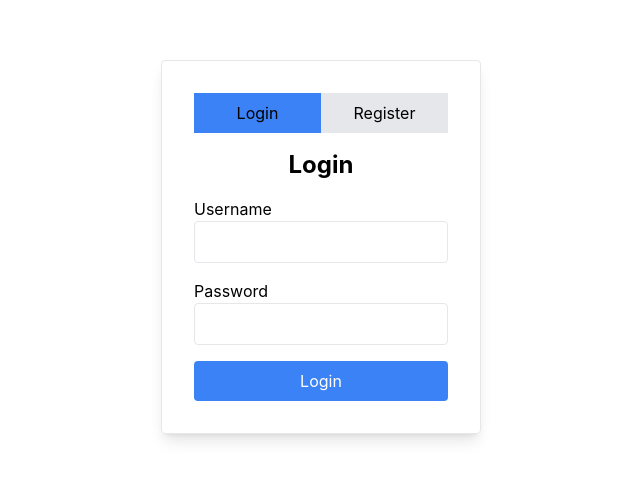
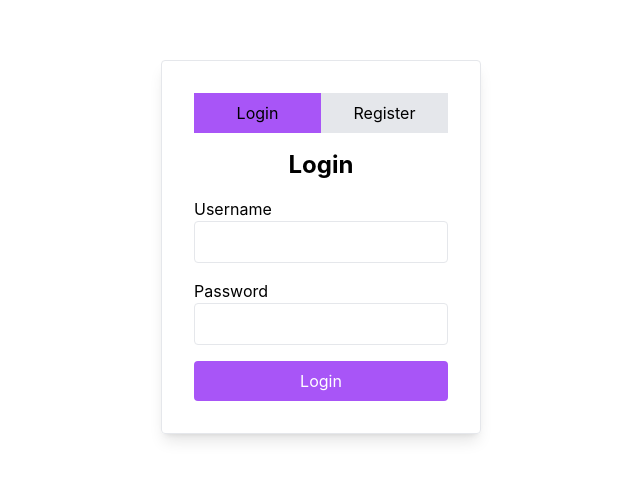
Before and after one commit to Nozzie-Dev/CrypX-Dashboard, a React (Create React App) app in the folder cryptx-dashboard/: page / in a window 1280 px wide. Shown: the part 153-632 px from the top of the page, without its empty margins (319-959 px from the left). Built offline with nearby package versions, Linux system fonts and the light colour scheme.

Commit message:
Login/Register touch ups

```diff
--- a/cryptx-dashboard/src/App.js
+++ b/cryptx-dashboard/src/App.js
@@ -103,13 +103,13 @@ const App = () => {
         <div className="p-8 border rounded shadow-lg space-y-4 w-80">
           <div className="flex justify-between">
             <button
-              className={`w-1/2 p-2 ${isLogin ? "bg-blue-500" : "bg-gray-200"}`}
+              className={`w-1/2 p-2 ${isLogin ? "bg-purple-500" : "bg-gray-200"}`}
               onClick={toggleForm}
             >
               Login
             </button>
             <button
-              className={`w-1/2 p-2 ${!isLogin ? "bg-blue-500" : "bg-gray-200"}`}
+              className={`w-1/2 p-2 ${!isLogin ? "bg-purple-500" : "bg-gray-200"}`}
               onClick={toggleForm}
             >
               Register
@@ -160,7 +160,7 @@ const App = () => {
                   onChange={(e) => isLogin ? setLoginPassword(e.target.value) : setRegisterPassword(e.target.value)}
                 />
             </div>
-            <button type="submit" className="w-full bg-blue-500 text-white p-2 rounded">
+            <button type="submit" className="w-full bg-purple-500 text-white p-2 rounded">
               {isLogin ? "Login" : "Register"}
             </button>
           </form>
```
